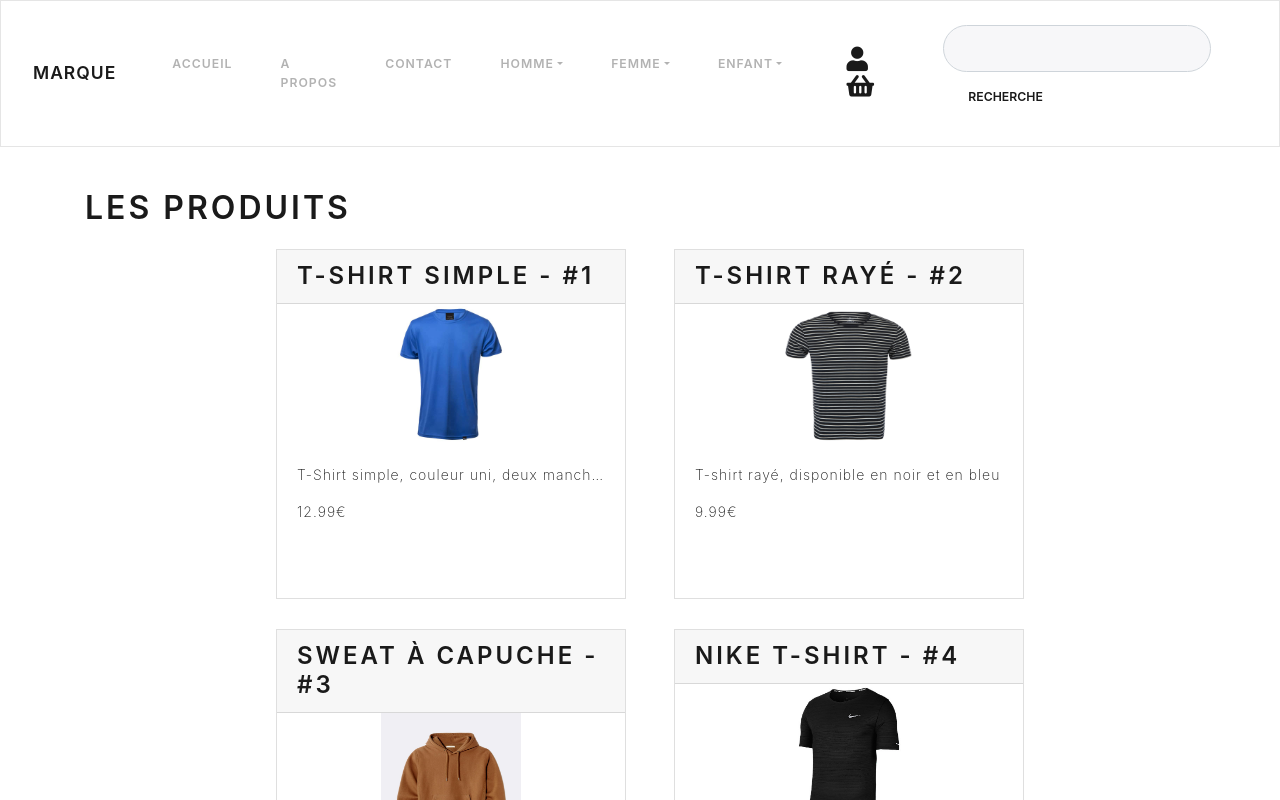
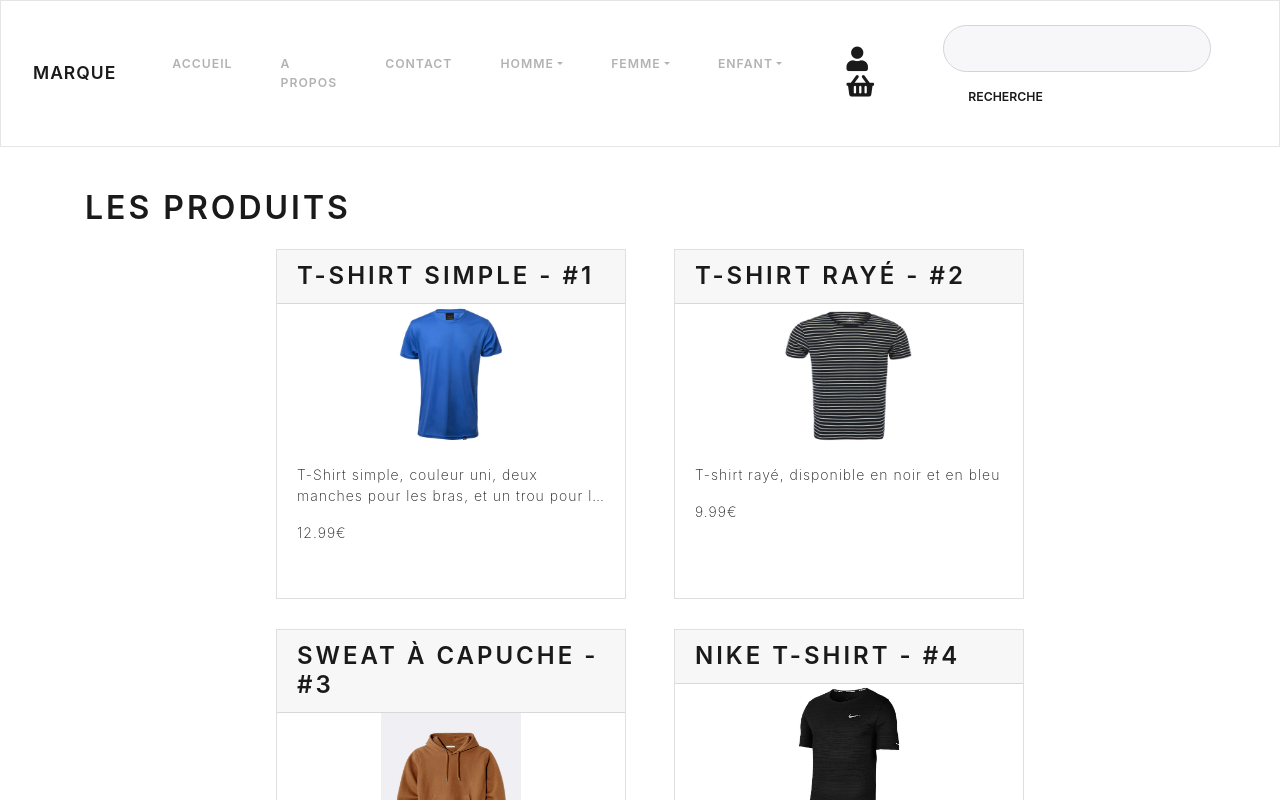
Before and after one commit to LorisQUE/React-Ecommerce-ESIMED, a React (Create React App) app: page /products/categorie/1 in a window 1280 px wide. Shown: the top 800 px of the page. Built offline with nearby package versions, Linux system fonts and the light colour scheme; data requests are answered from the project's data file.

Commit message:
card css

```diff
--- a/data/db.json
+++ b/data/db.json
@@ -383,6 +383,99 @@
       ],
       "isColissimo": false,
       "id": 15
+    },
+    {
+      "userId": 1,
+      "date": 1620312619258,
+      "adresse": {
+        "voie": "25 Rue de Figueras",
+        "ville": "Marignane",
+        "CP": "13700",
+        "nom": "Quiroule",
+        "prenom": "Pierre"
+      },
+      "produits": [
+        {
+          "couleur": "Noir",
+          "taille": "XL",
+          "quantite": 1,
+          "produitId": 4,
+          "libelle": "Nike T-Shirt",
+          "prix": 9.99,
+          "image": "/img/tshirt3.jpg"
+        },
+        {
+          "couleur": "Moutarde",
+          "taille": "S",
+          "quantite": 1,
+          "produitId": 9,
+          "libelle": "Polo en cuir de rat",
+          "prix": 7.99,
+          "image": "/img/polo1.jpg"
+        }
+      ],
+      "isColissimo": false,
+      "id": 16
+    },
+    {
+      "userId": 1,
+      "date": 1620312666292,
+      "adresse": {
+        "voie": "25 Rue de Figueras",
+        "ville": "Marignane",
+        "CP": "13700",
+        "nom": "Quiroule",
+        "prenom": "Pierre"
+      },
+      "produits": [
+        {
+          "couleur": "Bleu",
+          "taille": "S",
+          "quantite": 1,
+          "produitId": 3,
+          "libelle": "Sweat à capuche",
+          "prix": 9.99,
+          "image": "/img/sweet1.jpg"
+        },
+        {
+          "couleur": "Bleu",
+          "taille": "M",
+          "quantite": 1,
+          "produitId": 3,
+          "libelle": "Sweat à capuche",
+          "prix": 9.99,
+          "image": "/img/sweet1.jpg"
+        },
+        {
+          "couleur": "Gris",
+          "taille": "XS",
+          "quantite": 1,
+          "produitId": 5,
+          "libelle": "Pull Nike de très bonne facture (non)",
+          "prix": 35,
+          "image": "/img/pull2.jpg"
+        },
+        {
+          "couleur": "Blanc",
+          "taille": "XS",
+          "quantite": 1,
+          "produitId": 8,
+          "libelle": "Shirt en T",
+          "prix": 7.99,
+          "image": "/img/tshirt4.png"
+        },
+        {
+          "couleur": "Noir",
+          "taille": "XS",
+          "quantite": 1,
+          "produitId": 7,
+          "libelle": "Débardeur sport",
+          "prix": 14.99,
+          "image": "/img/debardeur1.jpg"
+        }
+      ],
+      "isColissimo": true,
+      "id": 17
     }
   ],
   "newsletters": [
--- a/src/App.css
+++ b/src/App.css
@@ -77,8 +77,9 @@ nav .fas:hover {
 }
 
 .description {
-  text-overflow: ellipsis;
-  white-space: nowrap;
+  display: -webkit-box;
+  -webkit-line-clamp: 2;
+  -webkit-box-orient: vertical;
   overflow: hidden;
 }
 
```
